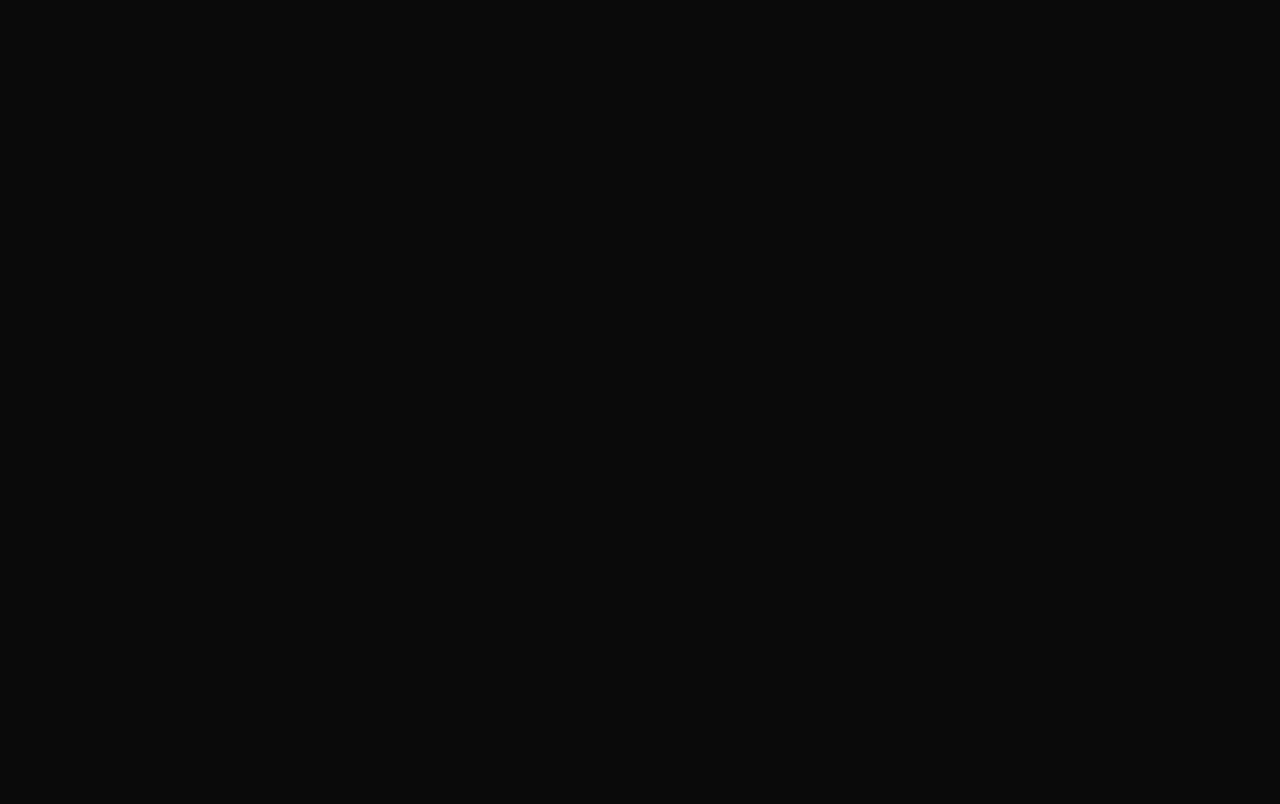
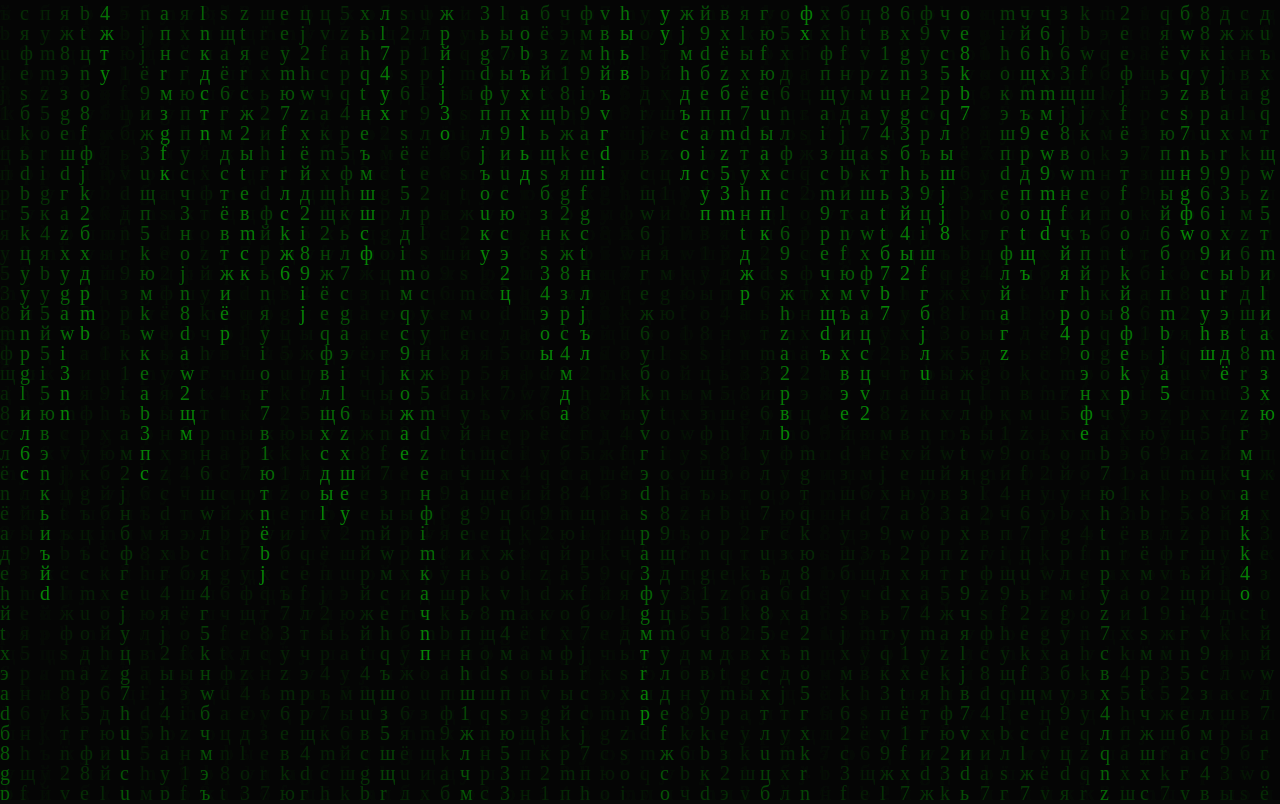
Before and after one commit to TeryaevAndrey/Portfolio, a React (Create React App) app: page / in a window 1280 px wide. Built offline with nearby package versions, Linux system fonts and the light colour scheme.

Commit message:
create-matrix-component

```diff
--- a/src/App.tsx
+++ b/src/App.tsx
@@ -1,8 +1,11 @@
 import React from 'react';
+import Banner from './components/Banner/Banner';
 
 function App() {
   return (
-    <div></div>
+    <>
+      <Banner />
+    </>
   );
 }
 
--- /dev/null
+++ b/src/components/Banner/Banner.tsx
@@ -0,0 +1,33 @@
+import React, { FC } from "react";
+import styled from "styled-components";
+import Header from "../Header/Header";
+import Matrix from "./Matrix";
+
+const Wrapper = styled.div`
+  position: relative;
+`;
+
+const MatrixWrapper = styled.div`
+  opacity: 0.5;
+  width: 100%;
+  height: 100%;
+  position: absolute;
+  left: 0;
+  right: 0;
+  top: 0;
+  bottom: 0;
+`;
+
+
+const Banner: FC = () => {
+  return (
+    <Wrapper>
+      <Header />
+      <MatrixWrapper>
+        <Matrix />
+      </MatrixWrapper>
+    </Wrapper>
+  );
+};
+
+export default Banner;
--- /dev/null
+++ b/src/components/Banner/Matrix.tsx
@@ -0,0 +1,50 @@
+import React, { FC } from "react";
+
+const Matrix: FC = () => {
+  const canvasRef = React.useRef<HTMLCanvasElement | null>(null);
+
+  React.useEffect(() => {
+    const canvas = canvasRef.current;
+    const ctx = canvas?.getContext("2d");
+
+    const engLetters: string[] = "abcdefghijklmnopqrstuvwxyz".split("");
+    const rusLetters: string[] = "абвгдеёжзийклмнопрстуфхцчшщъыьэюя".split("");
+    const numbers: string[] = "123456789".split("");
+    const allValues: string[] = engLetters.concat(rusLetters, numbers);
+
+    if (canvas && ctx) {
+      canvas.width = window.innerWidth;
+      canvas.height = window.innerHeight;
+
+      const fontSize: number = 20;
+      const columns: number = canvas.width / fontSize;
+
+      const arr: number[] = [];
+
+      for (let i = 0; i < columns; i++) arr[i] = 1;
+
+      setInterval(() => {
+        ctx.fillStyle = "rgba(0, 0, 0, 0.05)";
+        ctx.fillRect(0, 0, canvas.width, canvas.height);
+
+        ctx.fillStyle = "#0f0";
+        ctx.font = `${fontSize}px serif`;
+
+        for (let i = 0; i < arr.length; i++) {
+          let str = allValues[Math.floor(Math.random() * allValues.length)];
+
+          ctx.fillText(str, i * fontSize, arr[i] * fontSize);
+
+          if (arr[i] * fontSize > canvas.height && Math.random() > 0.9)
+            arr[i] = 0;
+
+          arr[i]++;
+        }
+      }, 50);
+    }
+  }, []);
+
+  return <canvas ref={canvasRef} />;
+};
+
+export default Matrix;
--- a/src/index.css
+++ b/src/index.css
@@ -10,6 +10,7 @@ body {
   font-size: 16px;
   font-weight: 400;
   color: #fff;
+  overflow-x: hidden;
 }
 
 a {
```
